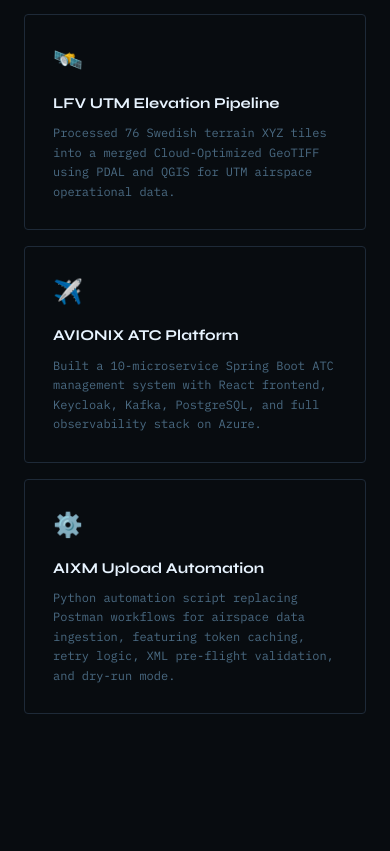
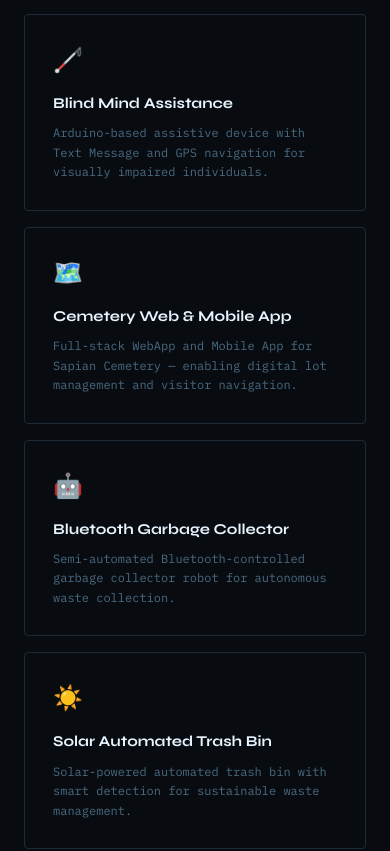
Before and after one commit to Win1817/porfolio, a React (Vite) app: page / in a window 390 px wide. Shown: the part 9488-10339 px from the top of the page. Built offline with nearby package versions, Linux system fonts and the light colour scheme.

Commit message:
fix: restore original capstone projects, keep PhantomMTG
Projects:
- PhantomMTG (kept)
- Blind Mind Assistance (restored)
- Cemetery Web & Mobile App (restored)
- Bluetooth Garbage Collector (restored)
- Solar Automated Trash Bin (restored)

Removed: LFV UTM Pipeline, AVIONIX ATC, AIXM Automation

```diff
--- a/src/App.tsx
+++ b/src/App.tsx
@@ -131,9 +131,10 @@
 
   const projects = [
     { name: 'PhantomMTG', desc: 'Full-stack React/TypeScript/Vite + Supabase web app for Magic: The Gathering collection management with AI-assisted deck building (Scryfall + Gemini architecture).', icon: '🃏' },
-    { name: 'LFV UTM Elevation Pipeline', desc: 'Processed 76 Swedish terrain XYZ tiles into a merged Cloud-Optimized GeoTIFF using PDAL and QGIS for UTM airspace operational data.', icon: '🛰️' },
-    { name: 'AVIONIX ATC Platform', desc: 'Built a 10-microservice Spring Boot ATC management system with React frontend, Keycloak, Kafka, PostgreSQL, and full observability stack on Azure.', icon: '✈️' },
-    { name: 'AIXM Upload Automation', desc: 'Python automation script replacing Postman workflows for airspace data ingestion, featuring token caching, retry logic, XML pre-flight validation, and dry-run mode.', icon: '⚙️' },
+    { name: 'Blind Mind Assistance', desc: 'Arduino-based assistive device with Text Message and GPS navigation for visually impaired individuals.', icon: '🦯' },
+    { name: 'Cemetery Web & Mobile App', desc: 'Full-stack WebApp and Mobile App for Sapian Cemetery — enabling digital lot management and visitor navigation.', icon: '🗺️' },
+    { name: 'Bluetooth Garbage Collector', desc: 'Semi-automated Bluetooth-controlled garbage collector robot for autonomous waste collection.', icon: '🤖' },
+    { name: 'Solar Automated Trash Bin', desc: 'Solar-powered automated trash bin with smart detection for sustainable waste management.', icon: '☀️' },
   ];
 
   const status = STATUS_CONFIG[AVAILABILITY_STATUS];
--- a/src/generateCV.ts
+++ b/src/generateCV.ts
@@ -153,16 +153,20 @@
       desc: 'Full-stack React/TypeScript/Vite + Supabase web app for Magic: The Gathering collection management with AI-assisted deck building (Scryfall + Gemini architecture).',
     },
     {
-      name: 'LFV UTM Elevation Pipeline',
-      desc: 'Processed 76 Swedish terrain XYZ tiles into a merged Cloud-Optimized GeoTIFF using PDAL and QGIS for UTM airspace operational data.',
+      name: 'Blind Mind Assistance',
+      desc: 'Arduino-based assistive device with SMS and GPS navigation for visually impaired individuals.',
     },
     {
-      name: 'AVIONIX ATC Platform',
-      desc: 'Built a 10-microservice Spring Boot ATC management system with React frontend, Keycloak, Kafka, PostgreSQL, and full observability stack on Azure.',
+      name: 'Cemetery Web & Mobile App',
+      desc: 'Full-stack WebApp and Mobile App for Sapian Cemetery — enabling digital lot management and visitor navigation.',
     },
     {
-      name: 'AIXM Upload Automation',
-      desc: 'Python automation script replacing Postman workflows for airspace data ingestion, featuring token caching, retry logic, XML pre-flight validation, and dry-run mode.',
+      name: 'Bluetooth Garbage Collector',
+      desc: 'Semi-automated Bluetooth-controlled garbage collector robot for autonomous waste collection.',
+    },
+    {
+      name: 'Solar Automated Trash Bin',
+      desc: 'Solar-powered automated trash bin with smart detection for sustainable waste management.',
     },
   ],
 };
```
